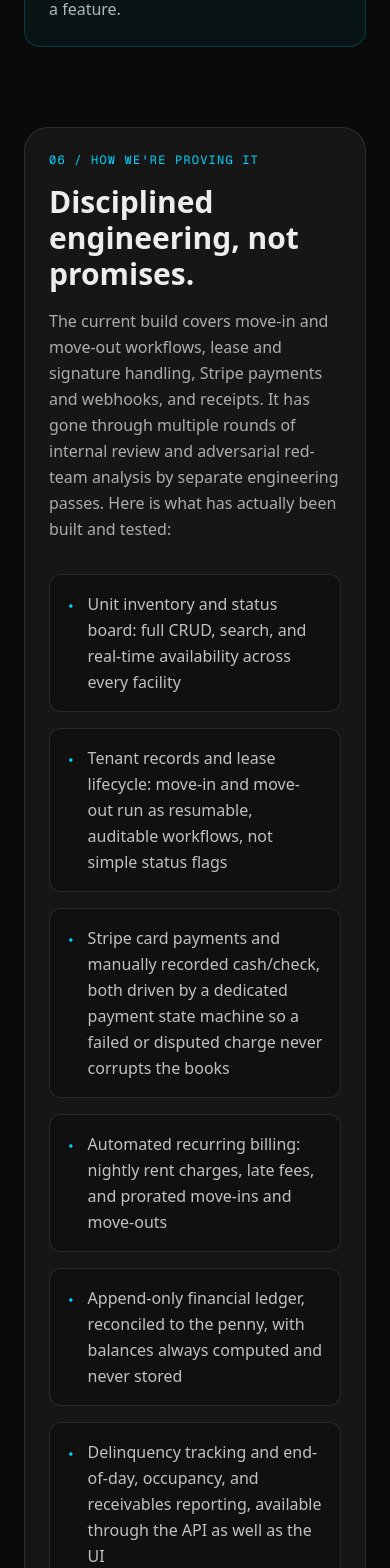
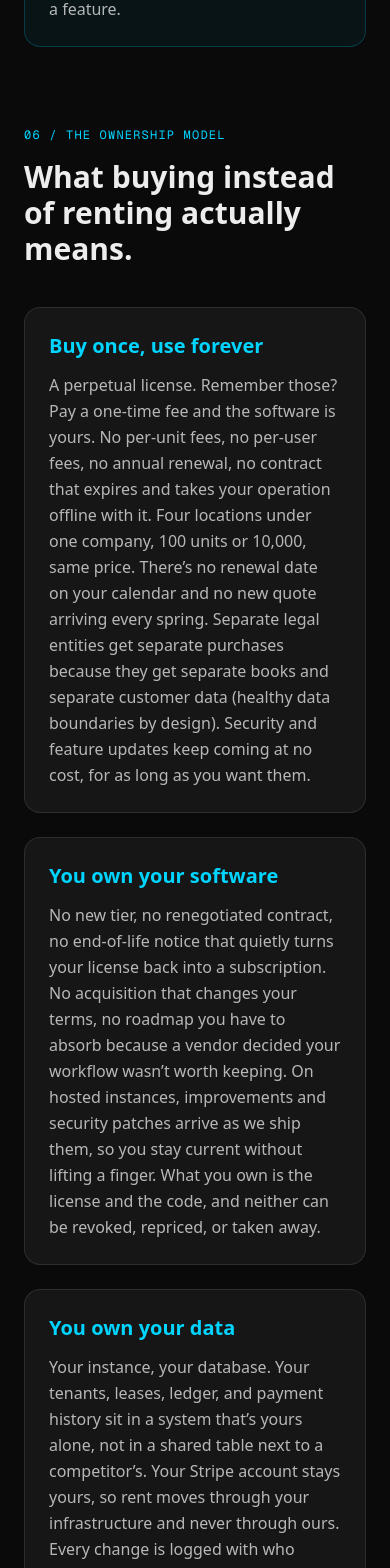
Before and after one commit to btecme/btecOrg, a Next.js app: page /osp in a window 390 px wide. Shown: the part 5860-7428 px from the top of the page. Built offline with nearby package versions, Linux system fonts and the light colour scheme.

Commit message:
Add ownership model section to OSP page with flyer bullet explanations

```diff
--- a/app/osp/page.tsx
+++ b/app/osp/page.tsx
@@ -51,6 +51,41 @@ const thesisPoints = [
   {
     title: 'Governed Autonomy',
     body: 'Agent actions carry server-enforced permissions, approval gates, idempotency, and audit trails. Automation without a paper trail is not a feature.',
+  },
+];
+
+const ownershipModel = [
+  {
+    title: 'Buy once, use forever',
+    body: 'A perpetual license. Remember those? Pay a one-time fee and the software is yours. No per-unit fees, no per-user fees, no annual renewal, no contract that expires and takes your operation offline with it. Four locations under one company, 100 units or 10,000, same price. There\u2019s no renewal date on your calendar and no new quote arriving every spring. Separate legal entities get separate purchases because they get separate books and separate customer data (healthy data boundaries by design). Security and feature updates keep coming at no cost, for as long as you want them.',
+  },
+  {
+    title: 'You own your software',
+    body: 'No new tier, no renegotiated contract, no end-of-life notice that quietly turns your license back into a subscription. No acquisition that changes your terms, no roadmap you have to absorb because a vendor decided your workflow wasn\u2019t worth keeping. On hosted instances, improvements and security patches arrive as we ship them, so you stay current without lifting a finger. What you own is the license and the code, and neither can be revoked, repriced, or taken away.',
+  },
+  {
+    title: 'You own your data',
+    body: 'Your instance, your database. Your tenants, leases, ledger, and payment history sit in a system that\u2019s yours alone, not in a shared table next to a competitor\u2019s. Your Stripe account stays yours, so rent moves through your infrastructure and never through ours. Every change is logged with who made it and what it changed, human or agent, so the audit trail belongs to you too. If you ever leave, you leave with a complete database export. No exit fee, no ransom, no hostage negotiation, no waiting on us to decide how much of your own operation you get back.',
+  },
+  {
+    title: 'Full source code included',
+    body: 'The complete source ships with your purchase. No black box, no vendor dependency. Audit it, review it, hand it to your own developer. You can read exactly how a late fee gets calculated, or how a payment posts to the ledger. You get a link to a snapshot of the codebase, refreshed as the platform evolves, so what you own stays current. If b-tec ever disappeared, your business keeps running on the code you already have.',
+  },
+  {
+    title: 'Subscription optional',
+    body: 'The license is yours outright. What\u2019s optional is everything after: support, customizations, automations, integration work. Take it if you want it, skip it if you don\u2019t, and the software works either way. Hosting is priced separately, and that\u2019s covered below.',
+  },
+  {
+    title: 'Hosted by us or by you',
+    body: 'Run OSP on b-tec\u2019s managed infrastructure with zero ops overhead. During beta that\u2019s the default and it\u2019s what most operators want. If you\u2019ve got the people and the accounts to run it yourself, we\u2019ll set you up with your own deployment and database and hand you the keys. Same software either way. You\u2019ll always know which infrastructure your data sits on and whose account it\u2019s in. Hybrid arrangements and a fully independent path are coming after beta.',
+  },
+  {
+    title: 'Built for independent operators',
+    body: 'OSP is built for the operator who runs the business and works the counter. The home screen opens on what needs attention today and the jobs you start most often. Bring your existing rent roll and the facilities create themselves out of the file. The feature list came from asking independent operators what they actually use, which is why there\u2019s nothing in here priced to justify an enterprise sales team. Per-user feature visibility is on the way, so the employee who keeps breaking the map can stop seeing the map.',
+  },
+  {
+    title: 'Live inventory on website',
+    body: 'Your website can show what\u2019s actually available, priced and updated in real time, because it can read from the same system you run the business on. Show exact units or just unit-type summaries, whichever you\u2019d rather publish. Connecting it to your website is an optional one-time setup we can handle, or your web developer can, working from the same API the platform itself runs on. No more price sheets from 2019 and no more phone tag over whether you\u2019ve got a 10x10. No more premiums to reveal your own data.',
   },
 ];
 
@@ -172,9 +207,23 @@ export default function OSPPage() {
           </div>
         </section>
 
+        {/* What buying instead of renting means */}
+        <section id="ownership" className="my-20 scroll-mt-28">
+          <div className="mb-4 text-accent font-mono text-xs tracking-widest">06 / THE OWNERSHIP MODEL</div>
+          <h2 className="text-3xl md:text-4xl font-bold mb-10">What buying instead of renting actually means.</h2>
+          <div className="space-y-6">
+            {ownershipModel.map((o) => (
+              <div key={o.title} className="rounded-2xl border border-white/10 bg-white/5 p-6 md:p-8">
+                <h3 className="text-xl md:text-2xl font-bold mb-3 text-accent">{o.title}</h3>
+                <p className="text-foreground/75 leading-relaxed">{o.body}</p>
+              </div>
+            ))}
+          </div>
+        </section>
+
         {/* How we're proving it */}
         <section className="my-20 rounded-3xl border border-white/10 bg-white/5 p-6 md:p-10">
-          <div className="mb-4 text-accent font-mono text-xs tracking-widest">06 / HOW WE&apos;RE PROVING IT</div>
+          <div className="mb-4 text-accent font-mono text-xs tracking-widest">07 / HOW WE&apos;RE PROVING IT</div>
           <h2 className="text-3xl md:text-4xl font-bold mb-4">Disciplined engineering, not promises.</h2>
           <p className="text-foreground/70 leading-relaxed max-w-3xl mb-8">
             The current build covers move-in and move-out workflows, lease and signature handling, Stripe payments
@@ -214,7 +263,7 @@ export default function OSPPage() {
           id="interest"
           className="my-20 rounded-3xl border border-accent/30 bg-accent/5 p-8 md:p-12 text-center scroll-mt-28"
         >
-          <p className="text-accent font-mono text-xs tracking-widest mb-3">07 / STATUS</p>
+          <p className="text-accent font-mono text-xs tracking-widest mb-3">08 / STATUS</p>
           <h2 className="text-3xl md:text-4xl font-bold mb-4">Private beta is now active.</h2>
           <p className="text-foreground/75 max-w-2xl mx-auto mb-2 leading-relaxed">
           </p>
```
